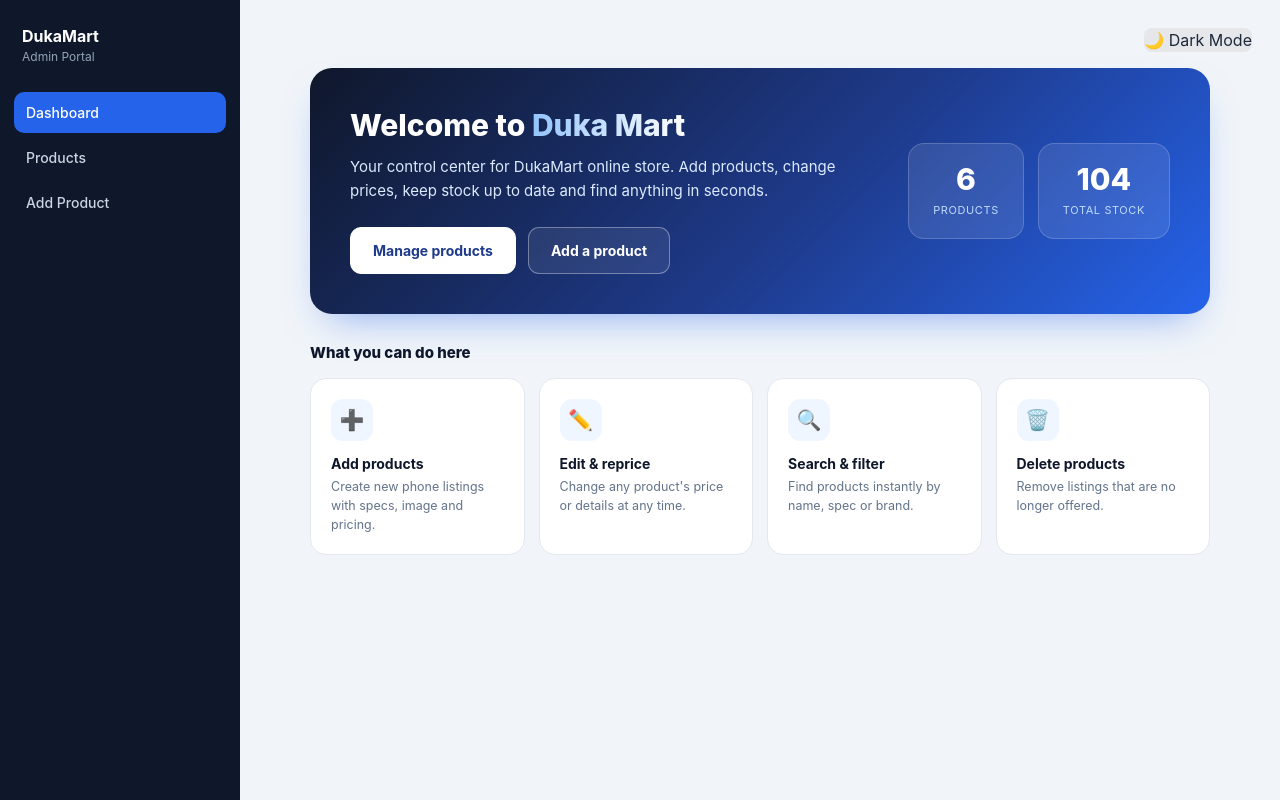
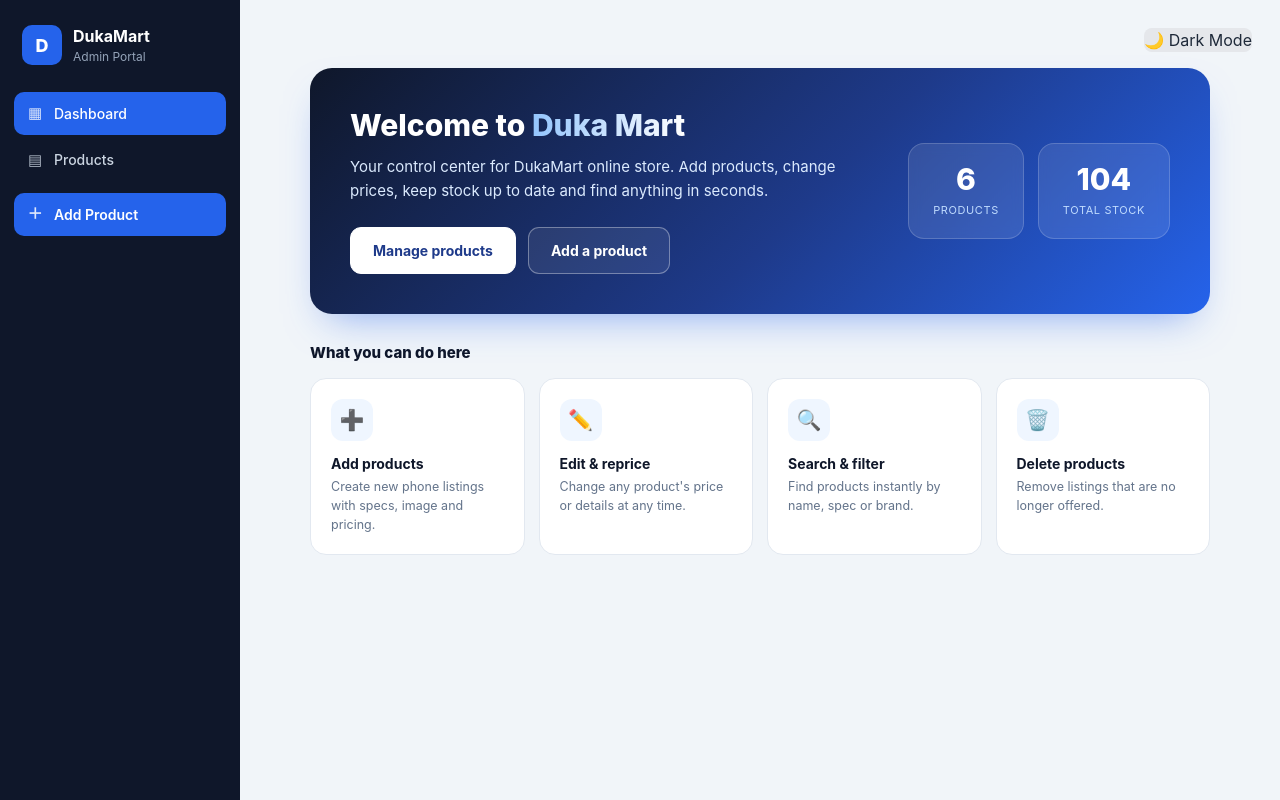
Before and after one commit to Wendy400/Duka-Mart, a React (Vite) app: page / in a window 1280 px wide. Built offline with nearby package versions, Linux system fonts and the light colour scheme.

Commit message:
style(sidebar): add logo badge, icons, and CTA button like sanyu nav

```diff
--- a/src/App.css
+++ b/src/App.css
@@ -44,6 +44,20 @@
   color: #fff;
 }
 
+.sidebar-logo {
+  width: 40px;
+  height: 40px;
+  border-radius: 10px;
+  background: #2563eb;
+  color: #fff;
+  display: flex;
+  align-items: center;
+  justify-content: center;
+  font-weight: 800;
+  font-size: 18px;
+  flex: 0 0 auto;
+}
+
 .sidebar-brand img {
   width: 40px;
   height: 40px;
@@ -77,6 +91,14 @@
   color: #cbd5e1;
   font-size: 14px;
   font-weight: 500;
+  transition: background 0.15s, color 0.15s;
+}
+
+.sidebar-icon {
+  font-size: 15px;
+  width: 18px;
+  text-align: center;
+  opacity: 0.85;
 }
 
 .sidebar-link:hover {
@@ -86,6 +108,19 @@
 
 .sidebar-link.active {
   background: #2563eb;
+  color: #fff;
+}
+
+/* CTA link — filled button like sanyu's "Apply Now" */
+.sidebar-cta {
+  margin-top: 8px;
+  background: #2563eb;
+  color: #fff;
+  font-weight: 600;
+}
+
+.sidebar-cta:hover {
+  background: #1d4ed8;
   color: #fff;
 }
 
--- a/src/components/SideBar.jsx
+++ b/src/components/SideBar.jsx
@@ -7,6 +7,7 @@ function SideBar() {
   return (
     <aside className="sidebar">
       <div className="sidebar-brand">
+        <div className="sidebar-logo">D</div>
         <div>
           <div className="sidebar-title">DukaMart</div>
           <div className="sidebar-sub">Admin Portal</div>
@@ -15,14 +16,17 @@ function SideBar() {
 
       <nav className="sidebar-links">
         <NavLink to="/" end className={linkClass}>
+          <span className="sidebar-icon">▦</span>
           Dashboard
         </NavLink>
 
         <NavLink to="/products" end className={linkClass}>
+          <span className="sidebar-icon">▤</span>
           Products
         </NavLink>
 
-        <NavLink to="/products/new" end className={linkClass}>
+        <NavLink to="/products/new" end className="sidebar-link sidebar-cta">
+          <span className="sidebar-icon">＋</span>
           Add Product
         </NavLink>
       </nav>
```
